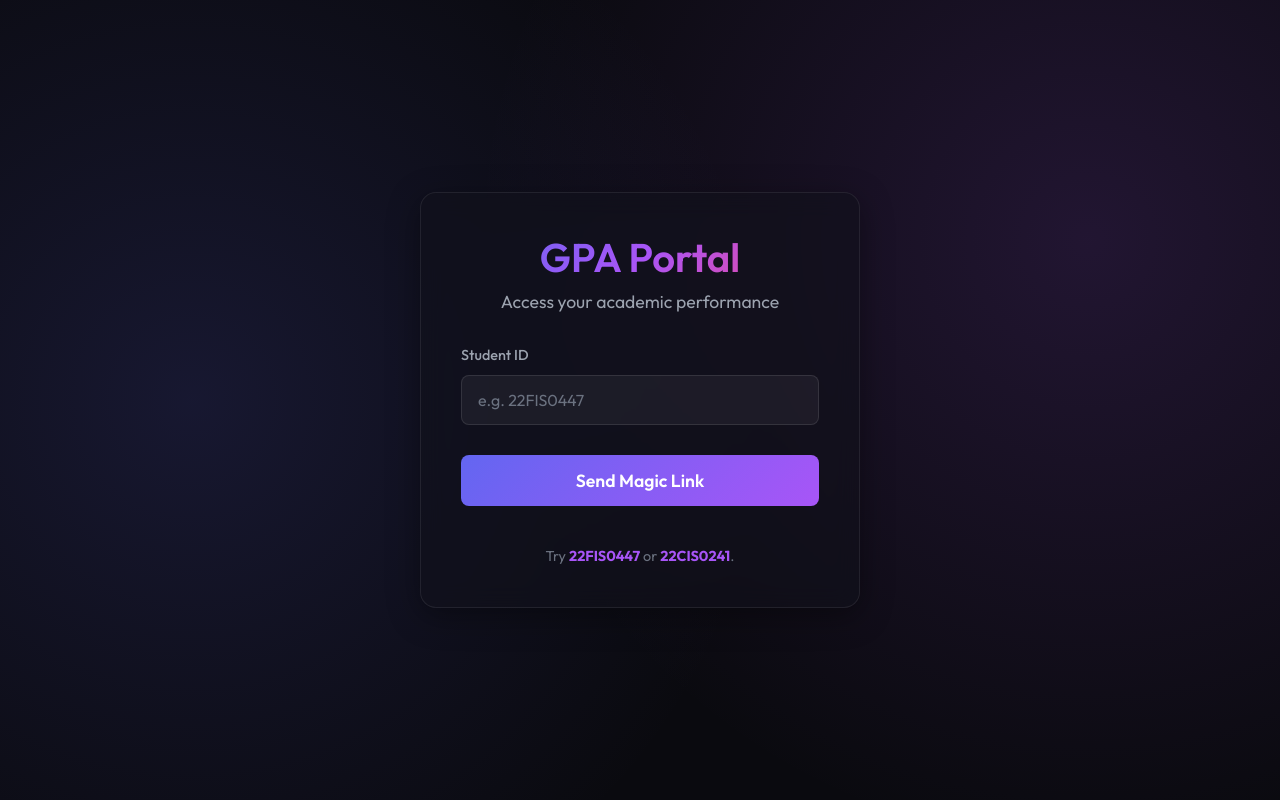
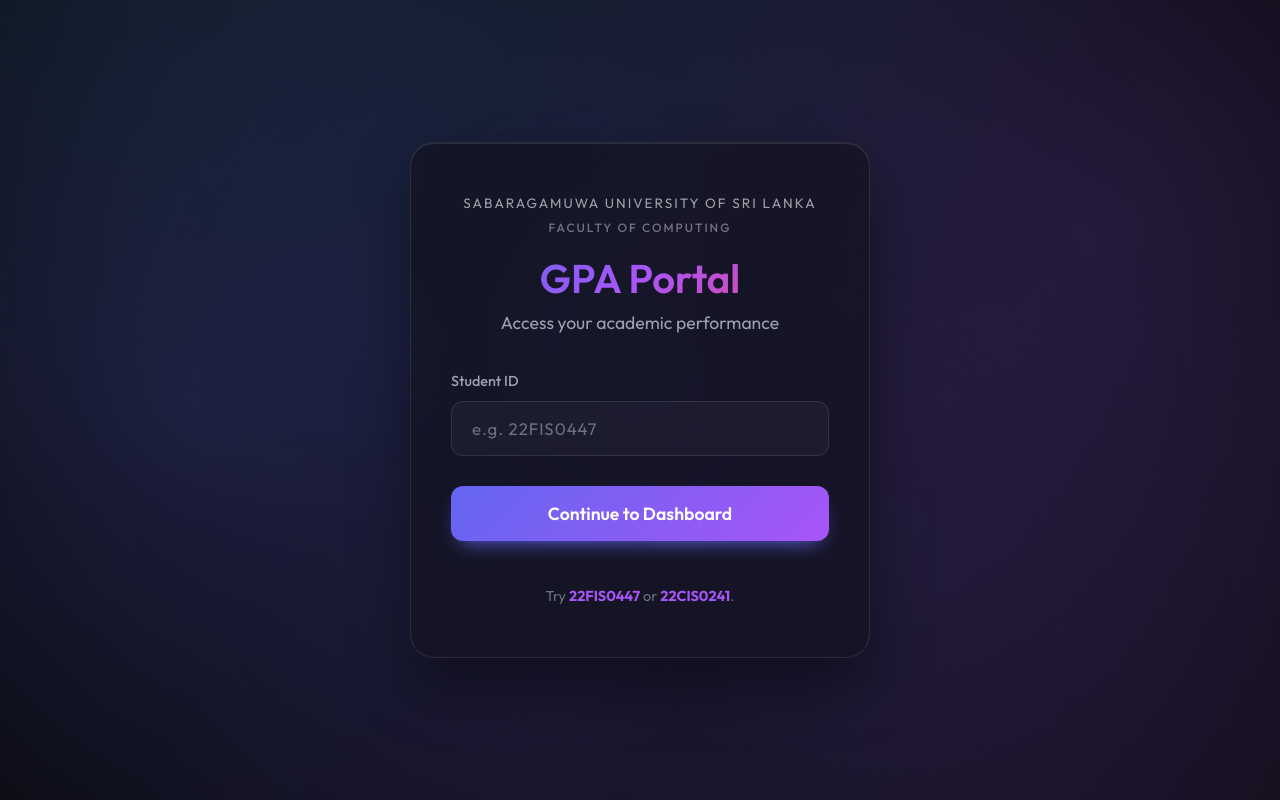
Before and after one commit to tharushatheekshana/gpa-portal, a React (Vite) app: page / in a window 1280 px wide. Built offline with nearby package versions, Linux system fonts and the light colour scheme.

Commit message:
feat: enhance login UI and add Sabaragamuwa University branding

```diff
--- a/src/components/Login.css
+++ b/src/components/Login.css
@@ -4,15 +4,43 @@
   align-items: center;
   min-height: 100vh;
   padding: 20px;
+  position: relative;
+  overflow: hidden;
+}
+
+/* Animated Mesh Gradient Background */
+.login-container::before {
+  content: '';
+  position: absolute;
+  top: -50%;
+  left: -50%;
+  width: 200%;
+  height: 200%;
+  background: radial-gradient(circle at 50% 50%, rgba(99, 102, 241, 0.15) 0%, transparent 50%),
+              radial-gradient(circle at 80% 20%, rgba(168, 85, 247, 0.15) 0%, transparent 40%),
+              radial-gradient(circle at 20% 80%, rgba(56, 189, 248, 0.15) 0%, transparent 40%);
+  animation: rotateGradient 20s linear infinite;
+  z-index: -1;
+}
+
+@keyframes rotateGradient {
+  0% { transform: rotate(0deg); }
+  100% { transform: rotate(360deg); }
 }
 
 .login-card {
   width: 100%;
-  max-width: 440px;
-  padding: 40px;
+  max-width: 460px;
+  padding: 50px 40px;
   display: flex;
   flex-direction: column;
-  gap: 30px;
+  gap: 35px;
+  background: rgba(18, 18, 28, 0.6);
+  backdrop-filter: blur(20px);
+  -webkit-backdrop-filter: blur(20px);
+  border: 1px solid rgba(255, 255, 255, 0.1);
+  box-shadow: 0 30px 60px rgba(0,0,0,0.4), inset 0 1px 0 rgba(255,255,255,0.1);
+  border-radius: 24px;
 }
 
 .login-header {
@@ -48,19 +76,21 @@
 }
 
 .input-group input {
-  background: rgba(255, 255, 255, 0.05);
+  background: rgba(255, 255, 255, 0.03);
   border: 1px solid rgba(255, 255, 255, 0.1);
-  border-radius: 8px;
-  padding: 14px 16px;
+  border-radius: 12px;
+  padding: 16px 20px;
   color: var(--text-primary);
-  font-size: 1rem;
+  font-size: 1.05rem;
+  letter-spacing: 1px;
   transition: all 0.3s ease;
 }
 
 .input-group input:focus {
-  border-color: var(--accent-primary);
-  box-shadow: 0 0 0 2px rgba(99, 102, 241, 0.2);
+  outline: none;
+  border-color: rgba(99, 102, 241, 0.5);
   background: rgba(255, 255, 255, 0.08);
+  box-shadow: 0 0 0 4px rgba(99, 102, 241, 0.1);
 }
 
 .input-group input::placeholder {
@@ -80,17 +110,20 @@
 .login-button {
   background: linear-gradient(135deg, var(--accent-primary), var(--accent-secondary));
   color: white;
-  padding: 14px;
-  border-radius: 8px;
+  border: none;
+  border-radius: 12px;
+  padding: 16px;
   font-size: 1.1rem;
   font-weight: 600;
+  cursor: pointer;
   transition: all 0.3s ease;
   margin-top: 10px;
+  box-shadow: 0 10px 20px -10px var(--accent-primary);
 }
 
-.login-button:hover {
+.login-button:hover:not(:disabled) {
   transform: translateY(-2px);
-  box-shadow: var(--shadow-neon);
+  box-shadow: 0 15px 25px -10px var(--accent-primary);
 }
 
 .login-button:active {
--- a/src/components/Login.tsx
+++ b/src/components/Login.tsx
@@ -66,7 +66,11 @@
     <div className="login-container">
       <div className="login-card glass-panel animate-fade-in">
         <div className="login-header">
-          <h1 className="text-gradient">GPA Portal</h1>
+          <div style={{ marginBottom: '1rem', fontSize: '0.85rem', textTransform: 'uppercase', letterSpacing: '2px', color: 'rgba(255, 255, 255, 0.6)' }}>
+            <span style={{ display: 'block', marginBottom: '4px' }}>Sabaragamuwa University of Sri Lanka</span>
+            <span style={{ fontSize: '0.75rem', color: 'rgba(255, 255, 255, 0.4)', fontWeight: 500 }}>Faculty of Computing</span>
+          </div>
+          <h1 className="text-gradient" style={{ fontSize: '2.5rem', marginBottom: '0.5rem' }}>GPA Portal</h1>
           <p>{step === 1 ? 'Access your academic performance' : 'Enter verification code'}</p>
         </div>
 
@@ -90,7 +94,7 @@
             {message && <div className="success-message" style={{ color: '#4ade80', fontSize: '0.9rem', marginBottom: '1rem', textAlign: 'center' }}>{message}</div>}
 
             <button type="submit" className="login-button pulse-hover" disabled={isLoading}>
-              {isLoading ? 'Sending Link...' : 'Send Magic Link'}
+              {isLoading ? 'Sending Access Link...' : 'Continue to Dashboard'}
             </button>
           </form>
         ) : (
```
